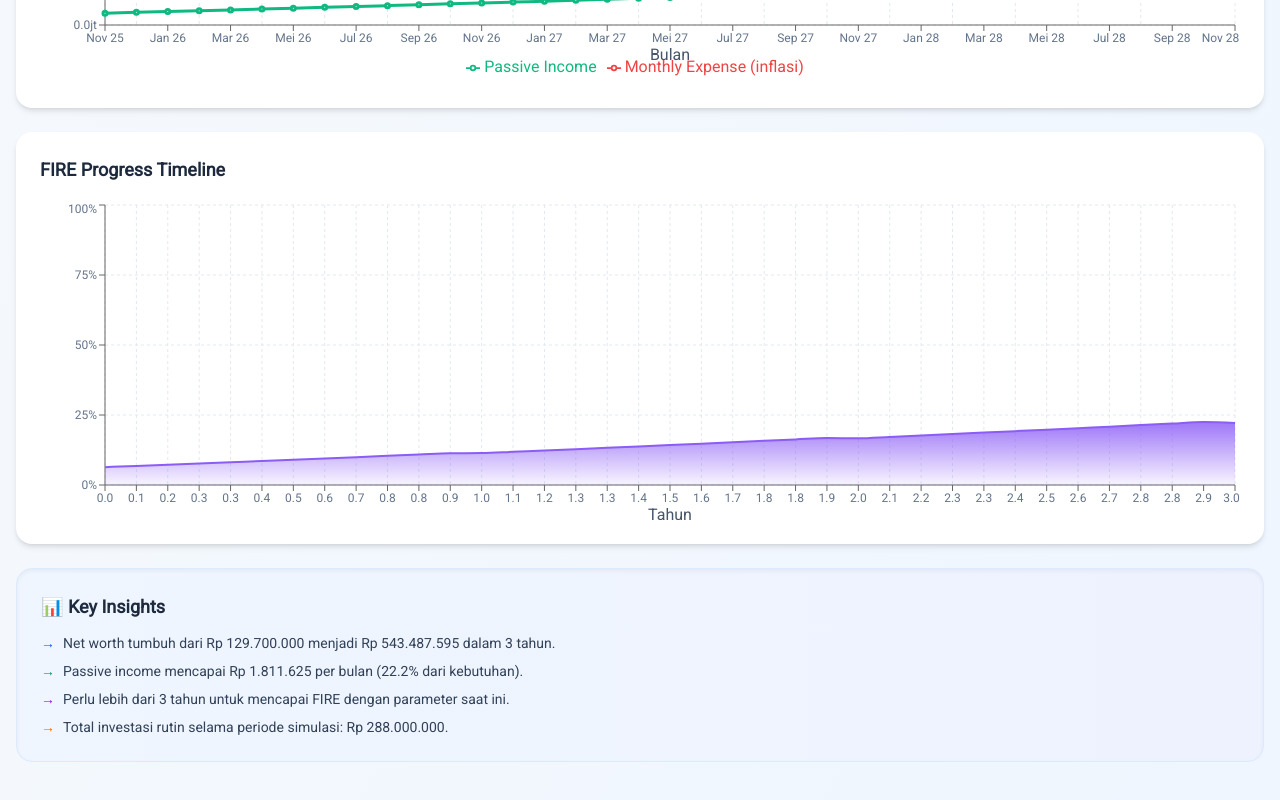
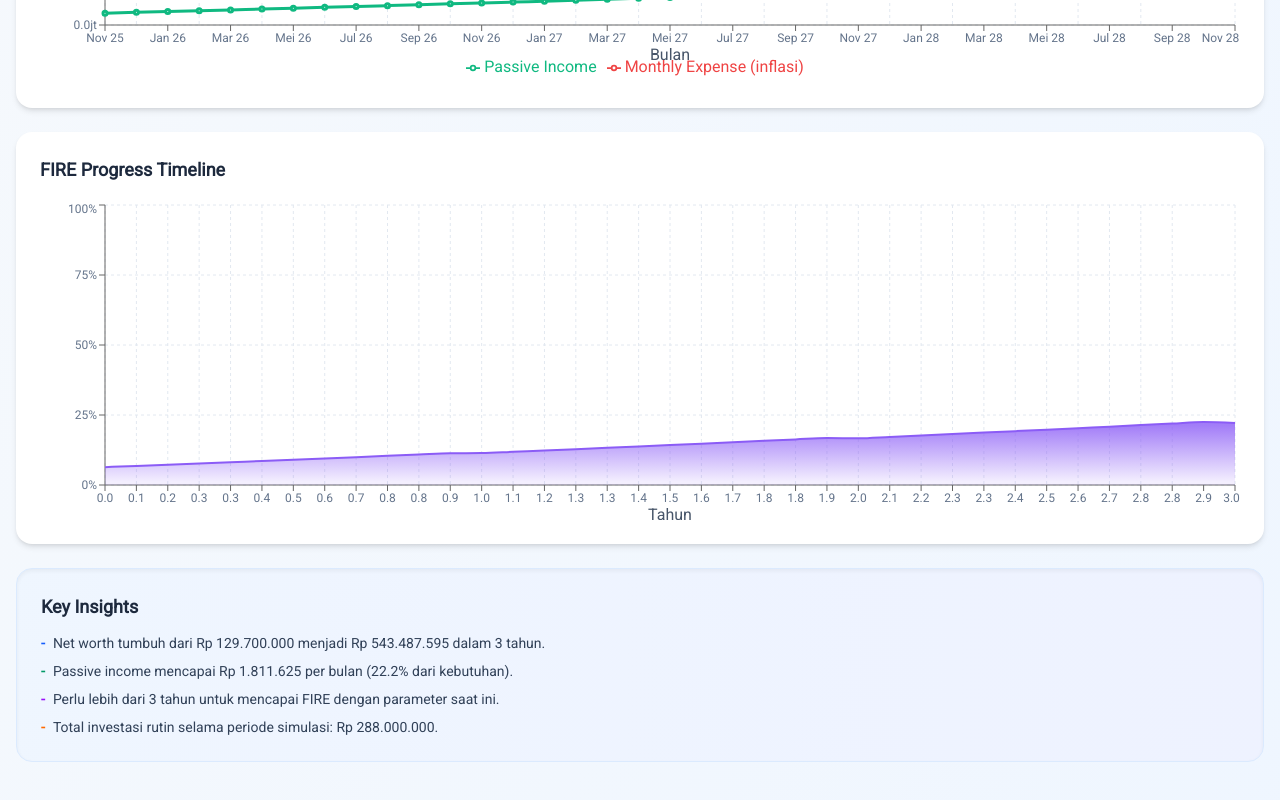
Before and after one commit to mrismawan10-creator/Crypto-Portofolio, a Next.js app: page /simulator/fire-achievement in a window 1280 px wide. Shown: the part 1657-2457 px from the top of the page. Built offline with nearby package versions, Linux system fonts and the light colour scheme.

Commit message:
fix: update scripts to preload custom punycode module and enhance input field handling in FireAchievementSimulator

```diff
--- /dev/null
+++ b/scripts/patch-punycode.js
@@ -0,0 +1,33 @@
+/**
+ * Next.js (via some transitive deps) still imports the deprecated built-in
+ * `punycode` module. Node 22 prints a warning every time it is required.
+ *
+ * This preload script overrides Node's module loader so that any `punycode`
+ * request resolves to the npm package (which is not deprecated) instead of the
+ * core module. The logic runs before Next's CLI boots because we execute it via
+ * `node --require`.
+ */
+const Module = require('module');
+
+let userlandPunycodePath;
+try {
+  // `punycode/` points at the published npm entry (CommonJS)
+  userlandPunycodePath = require.resolve('punycode/');
+} catch (error) {
+  // If the dependency ever disappears, fall back to the default loader so we
+  // fail fast instead of silently changing behavior.
+  console.warn('[punycode patch] Failed to resolve npm package:', error);
+}
+
+const load = Module._load;
+
+Module._load = function patchedLoad(request, parent, isMain) {
+  if (
+    userlandPunycodePath &&
+    (request === 'punycode' || request === 'node:punycode')
+  ) {
+    return load.call(this, userlandPunycodePath, parent, isMain);
+  }
+
+  return load.apply(this, arguments);
+};
--- a/src/components/simulator/fire-achievement-simulator.tsx
+++ b/src/components/simulator/fire-achievement-simulator.tsx
@@ -233,7 +233,7 @@ export default function FireAchievementSimulator() {
               { label: "Target Passive Income", field: "targetPassiveIncome" },
             ] satisfies InputFieldConfig[]
           ).map((inputConfig) => {
-            const isDate = inputConfig.type === "date";
+            const isDate = "type" in inputConfig && inputConfig.type === "date";
             const value = inputs[inputConfig.field];
             return (
             <label key={inputConfig.field} className="text-sm font-medium text-slate-700 dark:text-slate-200 space-y-1">
@@ -390,7 +390,7 @@ export default function FireAchievementSimulator() {
           {fireAchievementMonth >= 0 && (
             <div className="mt-4 rounded-xl border-l-4 border-emerald-500 bg-gradient-to-r from-green-50 to-emerald-50 p-4 text-sm text-emerald-800 dark:from-emerald-900/20 dark:to-emerald-800/10 dark:text-emerald-200">
               <p className="font-semibold">
-                🎯 FIRE Achievement: bulan ke-{fireAchievementMonth} (
+                FIRE Achievement tercapai pada bulan ke-{fireAchievementMonth} (
                 {Math.floor(fireAchievementMonth / 12)} tahun {fireAchievementMonth % 12} bulan)
               </p>
               <p className="text-xs mt-1">
@@ -402,30 +402,40 @@ export default function FireAchievementSimulator() {
       </div>
 
       <div className="rounded-2xl border border-blue-100 bg-gradient-to-r from-blue-50 to-indigo-50 p-6 shadow-inner dark:border-blue-900/60 dark:from-slate-900 dark:to-indigo-900/40">
-        <h3 className="text-lg font-semibold text-slate-800 dark:text-white mb-3">
-          📊 Key Insights
-        </h3>
+        <h3 className="text-lg font-semibold text-slate-800 dark:text-white mb-3">Key Insights</h3>
         <ul className="space-y-2 text-sm text-slate-700 dark:text-slate-200">
-          <li className="flex items-start gap-2">
-            <span className="text-blue-600 font-bold">→</span>
-            Net worth tumbuh dari {formatRupiah(inputs.currentNetWorth)} menjadi {formatRupiah(finalData.netWorth)} dalam{" "}
-            {inputs.yearsToSimulate} tahun.
-          </li>
-          <li className="flex items-start gap-2">
-            <span className="text-emerald-600 font-bold">→</span>
-            Passive income mencapai {formatRupiah(finalData.passiveIncome)} per bulan (
-            {finalData.fireProgress.toFixed(1)}% dari kebutuhan).
-          </li>
-          <li className="flex items-start gap-2">
-            <span className="text-purple-600 font-bold">→</span>
-            {fireAchievementMonth >= 0
-              ? `FIRE tercapai dalam ${Math.floor(fireAchievementMonth / 12)} tahun ${fireAchievementMonth % 12} bulan.`
-              : `Perlu lebih dari ${inputs.yearsToSimulate} tahun untuk mencapai FIRE dengan parameter saat ini.`}
-          </li>
-          <li className="flex items-start gap-2">
-            <span className="text-orange-500 font-bold">→</span>
-            Total investasi rutin selama periode simulasi: {formatRupiah(totalInvested)}.
-          </li>
+          {[
+            {
+              color: "text-blue-600",
+              text: `Net worth tumbuh dari ${formatRupiah(inputs.currentNetWorth)} menjadi ${formatRupiah(
+                finalData.netWorth,
+              )} dalam ${inputs.yearsToSimulate} tahun.`,
+            },
+            {
+              color: "text-emerald-600",
+              text: `Passive income mencapai ${formatRupiah(finalData.passiveIncome)} per bulan (${finalData.fireProgress.toFixed(
+                1,
+              )}% dari kebutuhan).`,
+            },
+            {
+              color: "text-purple-600",
+              text:
+                fireAchievementMonth >= 0
+                  ? `FIRE tercapai dalam ${Math.floor(fireAchievementMonth / 12)} tahun ${
+                      fireAchievementMonth % 12
+                    } bulan.`
+                  : `Perlu lebih dari ${inputs.yearsToSimulate} tahun untuk mencapai FIRE dengan parameter saat ini.`,
+            },
+            {
+              color: "text-orange-500",
+              text: `Total investasi rutin selama periode simulasi: ${formatRupiah(totalInvested)}.`,
+            },
+          ].map((insight) => (
+            <li key={insight.text} className="flex items-start gap-2">
+              <span className={`${insight.color} font-bold`}>-</span>
+              <span>{insight.text}</span>
+            </li>
+          ))}
         </ul>
       </div>
     </div>
```
Also changed, not shown: package.json (+4 -4 lines).
